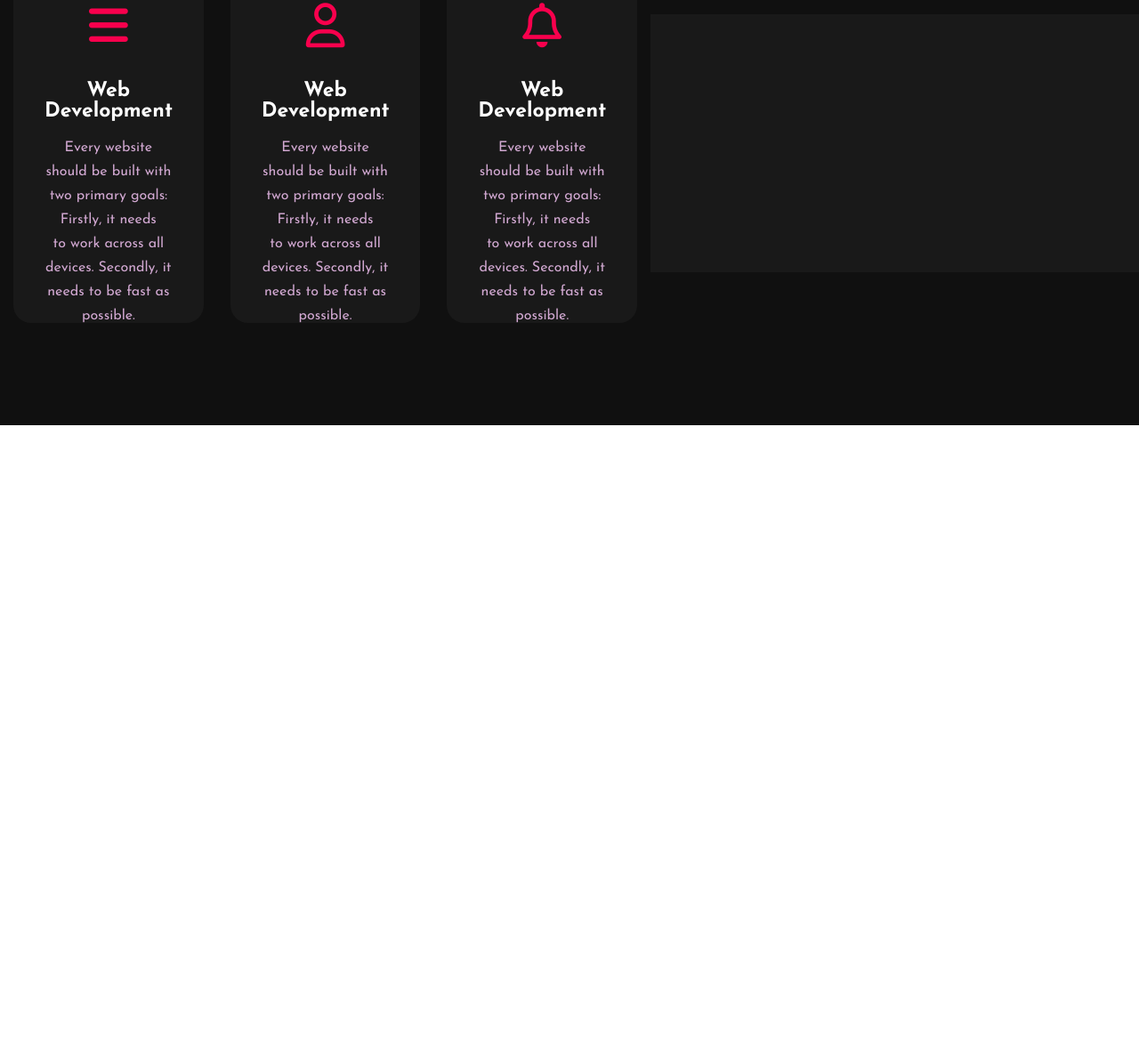
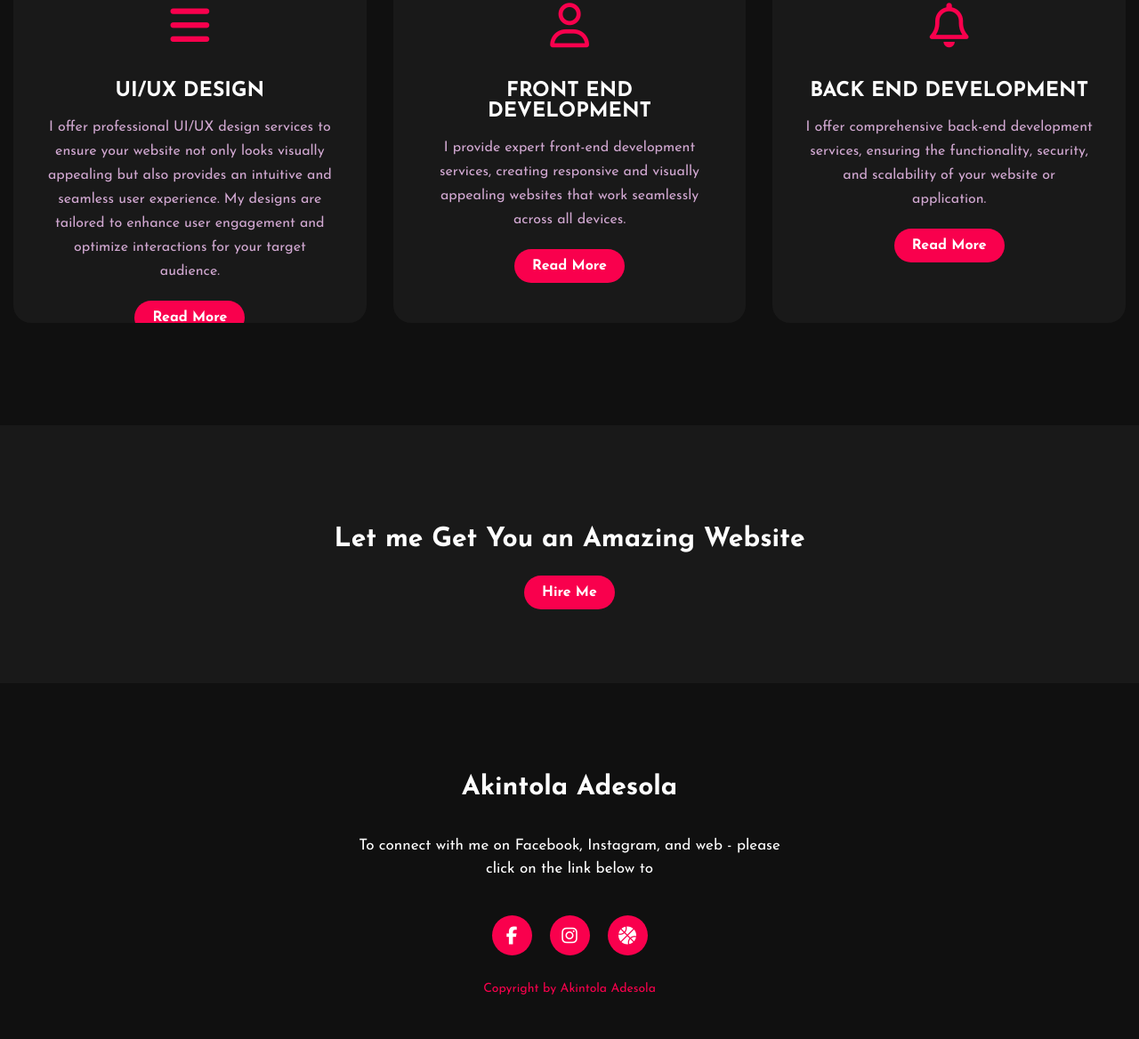
Before and after one commit to PHILO908/CODSOFT, a plain HTML site: page Personal Portfolio/index.html in a window 1280 px wide. Shown: the part 1892-3060 px from the top of the page at 89% size. Before the commit the page ends 2370 px from the top, so only its background shows below. Drawn offline with Linux system fonts and the light colour scheme.

Commit message:
update personal portfolio files

```diff
--- a/Personal Portfolio/CSS/style.css
+++ b/Personal Portfolio/CSS/style.css
@@ -279,5 +279,92 @@ h5{
 }
 
 .contact-me{
+    width: 100%;
+    height: 290px;
+    background: #191919;
+    display: flex;
+    align-items: center;
+    flex-direction: column;
+    justify-content: center;
+}
+
+.contact-me p{
+    color: white;
+    font-size: 30px;
+    font-weight: bold;
+    margin-bottom: 25px;
+}
+
+.contact-me .button-two{
+    background-color: #f9004d;
+    color: white;
+    text-decoration: none;
+    border: 2px solid transparent;
+    font-weight: bold;
+    padding: 9px 18px;
+    border-radius: 30px;
+    transition: .4s;
+}
+
+.contact-me .button-two:hover{
+    background-color: transparent;
+    border: 2px solid #f9004d;
+    cursor: pointer;
+}
+
+footer{
+    position: relative;
+    width: 100%;
+    height: 400px;
+    background: #101010;
+    display: flex;
+    flex-direction: column;
+    align-items: center;
+    justify-content: center;
+}
+
+footer p:nth-child(1){
+    font-size: 30px;
+    color:white;
+    margin-bottom: 20px;
+    font-weight: bold;
+}
+
+footer p:nth-child(2){
+    color: white;
+    font-size: 17px;
+    width: 500px;
+    text-align: center;
+    line-height: 26px;
+}
+
+.social{
+    display: flex;
+}
+
+.social a{
+    width: 45px;
+    height: 45px;
+    display: flex;
+    align-items: center;
+    justify-content: center;
+    background: #f9004d;
+    border-radius: 50%;
+    margin: 22px 10px;
+    color: white;
+    text-decoration: none;
+    font-size: 20px;
+}
+
+.social a:hover{
+    transform: scale(1.3);
+    transition: .3s;
 
 }
+
+.end{
+    position: absolute;
+    color: #f9004d;
+    bottom: 35px;
+    font-size: 14px;
+}
--- a/Personal Portfolio/index.html
+++ b/Personal Portfolio/index.html
@@ -45,62 +45,86 @@
         <div class="about2">
             <h2>About Me</h2>
             <h5>Developer<span> & Designer</span></h5>
-            <p>I am a web developer. I can povide clean <br>
-                code and pixel perfect design. I also make the website more & <br>
-                more interactive with web animations. I can provide clean <br>
-                code and pixel perfect design. I also make the website more <br>
-                & more interactive with web animations. A responsive design <br>
-                makes your website accessible to all users, regardless of <br>
-                their device.</p>
+            <p>
+                I am a Full-Stack Web Developer with expertise in both <br> front-end
+                and back-end technologies. I specialize in creating <br> clean, efficient, and scalable web applications
+                using HTML, <br> CSS, JavaScript, and React for the front end, and Node.js <br> and
+                MongoDB for the back end. I focus on delivering pixel-perfect <br> design and making
+                websites highly interactive <br> with modern web animations.
+            </p>
             <button>Let's Talk</button>
         </div>
     </div>
     <div class="service">
         <div class="title">
-            <h2>Our Services</h2>
+            <h2>MY Services</h2>
         </div>
+
         <div class="box">
             <div class="card">
                 <i class="fa-solid fa-bars"></i>
-                <h5>Web Development</h5>
+                <h5>UI/UX DESIGN</h5>
                 <div class="pra">
                     <p>
-                        Every website should be built with two primary goals: Firstly, it needs <br>
-                        to work across all devices. Secondly, it needs to be fast as possible.
+                        I offer professional UI/UX design services to ensure your website not only looks
+                        visually appealing but also provides an intuitive and seamless user experience. My
+                        designs are tailored to enhance user engagement and optimize interactions for
+                        your target audience.
                     </p>
+
                     <p style="text-align: center;">
-                        <a class="button" href="">Read More</a>
+                        <a class="button" href="#">Read More</a>
                     </p>
                 </div>
             </div>
+
             <div class="card">
                 <i class="fa-regular fa-user"></i>
-                <h5>Web Development</h5>
+                <h5>FRONT END DEVELOPMENT</h5>
                 <div class="pra">
-                    <p>
-                        Every website should be built with two primary goals: Firstly, it needs <br>
-                        to work across all devices. Secondly, it needs to be fast as possible.
+                    <p>I provide expert front-end development services, creating responsive and visually
+                        appealing websites that work seamlessly across all devices.
                     </p>
+
                     <p style="text-align: center;">
-                        <a class="button" href="">Read More</a>
+                        <a class="button" href="#">Read More</a>
                     </p>
                 </div>
             </div>
+
             <div class="card">
                 <i class="fa-regular fa-bell"></i>
-            <h5>Web Development</h5>
+                <h5>BACK END DEVELOPMENT</h5>
                 <div class="pra">
                     <p>
-                    Every website should be built with two primary goals: Firstly, it needs <br>
-                    to work across all devices. Secondly, it needs to be fast as possible.
+                        I offer comprehensive back-end development services, ensuring the functionality,
+                        security, and scalability of your website or application.
                     </p>
+
                     <p style="text-align: center;">
-                    <a class="button" href="">Read More</a>
+                        <a class="button" href="#">Read More</a>
                     </p>
                 </div>
             </div>
+        </div>
+    </div>
     <div class="contact-me">
+        <p>Let me Get You an Amazing Website</p>
+        <a class="button-two" href="#">Hire Me</a>
+    </div>
+    <footer>
+        <p>Akintola Adesola</p>
+        <p>
+            To connect with me on Facebook, Instagram, and web
+            - please click on the link below to
+        </p>
+        <div class="social">
+                <a href="#"><i class="fa-brands fa-facebook-f"></i></a>
+                <a href="#"><i class="fa-brands fa-instagram"></i></a>
+                <a href="#"><i class="fa-solid fa-basketball"></i></a>
+        </div>
+        <p class="end">Copyright by Akintola Adesola</p>
+    </footer>
 
-    </div>
 </body>
 </html>
```
Lines whose indentation alone changed are shown as unchanged.
